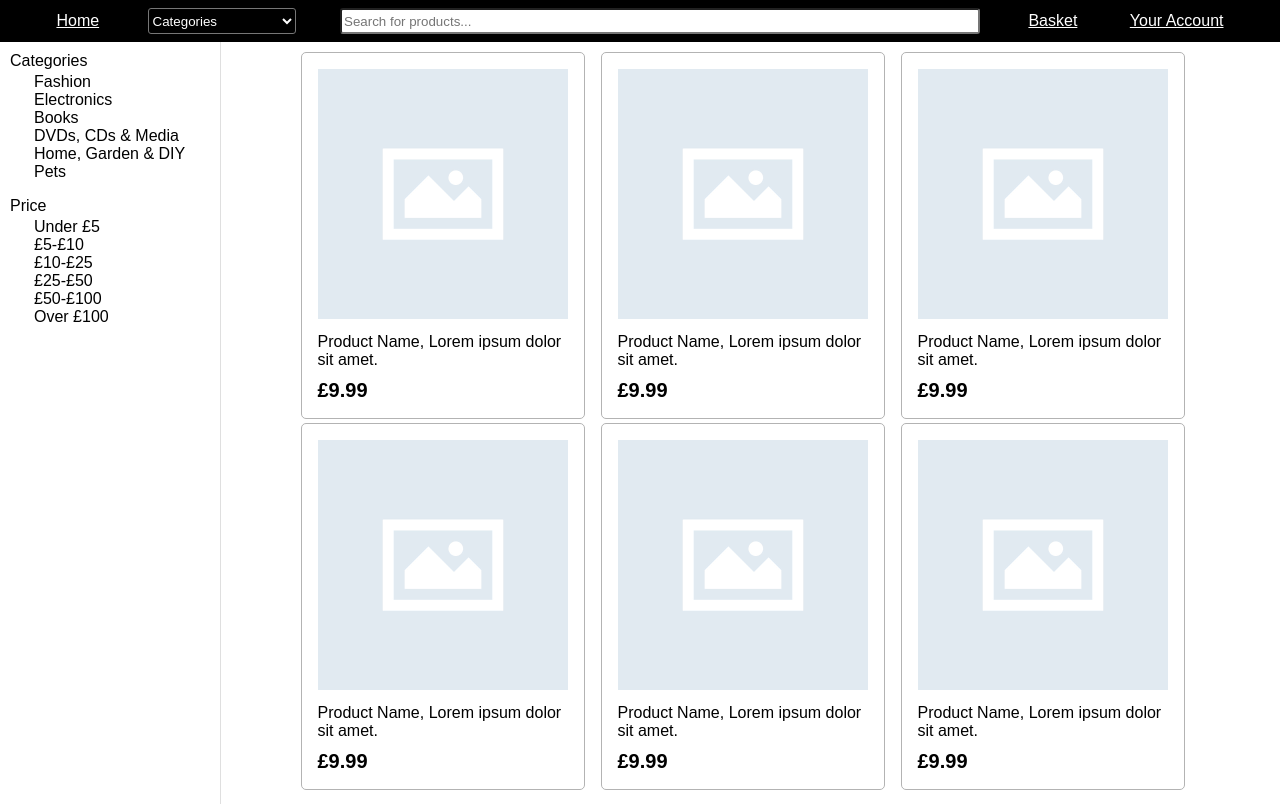
After one commit to davisaur/CI536-IntegratedGroup, a PHP site: page /search.html in a window 1280 px wide. The commit adds this page. Run offline with PHP 8.4, Linux system fonts and the light colour scheme.

Commit message:
Search Page Front-end complete

```diff
--- a/index.html
+++ b/index.html
@@ -3,8 +3,9 @@
 <head>
     <meta charset="UTF-8">
     <meta name="viewport" content="width=device-width, initial-scale=1.0">
-    <title>Marketplace - Homepage</title>
+    <link rel="stylesheet" href="stylesheets/navbar.css">
     <link rel="stylesheet" href="stylesheets/styles.css">
+    <title>Homepage - Marketplace</title>
 </head>
 <body>
     <div class="topnav">
--- a/register.html
+++ b/register.html
@@ -4,7 +4,7 @@
     <meta charset="UTF-8">
     <meta name="viewport" content="width=device-width, initial-scale=1.0">
     <link rel="stylesheet" href="stylesheets/register.css">
-    <title>Document</title>
+    <title>Register - Marketplace</title>
 </head>
 <body>
     <div class="register_wrapper">
--- /dev/null
+++ b/search.html
@@ -0,0 +1,81 @@
+<!DOCTYPE html>
+<html lang="en">
+<head>
+    <meta charset="UTF-8">
+    <meta name="viewport" content="width=device-width, initial-scale=1.0">
+    <title>Document</title>
+    <link rel="stylesheet" href="stylesheets/navbar.css">
+    <link rel="stylesheet" href="stylesheets/styles.css">
+</head>
+<body>
+    <div class="topnav">
+        <a href="/" id="home-button">Home</a>
+        <select name="categories" id="categories">
+            <option value="" disabled selected hidden>Categories</option>
+            <option value="0">Fashion</option>
+            <option value="1">Electronics</option>
+            <option value="2">Books</option>
+            <option value="3">DVDs, CDs &amp; Media</option>
+            <option value="4">Home, Garden &amp; DIY</option>
+            <option value="5">Pets</option>
+        </select>
+        <input type="text" placeholder="Search for products..." class="search-bar">
+        <a href="/basket" id="basket-button">Basket</a>
+        <a href="/account" id="account-button">Your Account</a>
+    </div>
+    <div class="search-flex">
+        <div class="filters-container">
+            <p>Categories</p>
+            <ul>
+                <li><a href="#">Fashion</a></li>
+                <li><a href="#">Electronics</a></li>
+                <li><a href="#">Books</a></li>
+                <li><a href="#">DVDs, CDs &amp; Media</a></li>
+                <li><a href="#">Home, Garden &amp; DIY</a></li>
+                <li><a href="#">Pets</a></li>
+            </ul>
+            <p>Price</p>
+            <ul>
+                <li><a href="#">Under £5</a></li>
+                <li><a href="#">£5-£10</a></li>
+                <li><a href="#">£10-£25</a></li>
+                <li><a href="#">£25-£50</a></li>
+                <li><a href="#">£50-£100</a></li>
+                <li><a href="#">Over £100</a></li>
+            </ul>
+        </div>
+        <div class="search-container">
+            <div class="item">
+                <img src="images/placeholder.jpeg" alt="" class="product-img">
+                <h4 class="product-name">Product Name, Lorem ipsum dolor sit amet.</h4>
+                <span role="text" class="product-price">£9.99</span>
+            </div>
+            <div class="item">
+                <img src="images/placeholder.jpeg" alt="" class="product-img">
+                <h4 class="product-name">Product Name, Lorem ipsum dolor sit amet.</h4>
+                <span role="text" class="product-price">£9.99</span>
+            </div>
+            <div class="item">
+                <img src="images/placeholder.jpeg" alt="" class="product-img">
+                <h4 class="product-name">Product Name, Lorem ipsum dolor sit amet.</h4>
+                <span role="text" class="product-price">£9.99</span>
+            </div>
+            <div class="item">
+                <img src="images/placeholder.jpeg" alt="" class="product-img">
+                <h4 class="product-name">Product Name, Lorem ipsum dolor sit amet.</h4>
+                <span role="text" class="product-price">£9.99</span>
+            </div>
+            <div class="item">
+                <img src="images/placeholder.jpeg" alt="" class="product-img">
+                <h4 class="product-name">Product Name, Lorem ipsum dolor sit amet.</h4>
+                <span role="text" class="product-price">£9.99</span>
+            </div>
+            <div class="item">
+                <img src="images/placeholder.jpeg" alt="" class="product-img">
+                <h4 class="product-name">Product Name, Lorem ipsum dolor sit amet.</h4>
+                <span role="text" class="product-price">£9.99</span>
+            </div>
+        </div>
+    </div>
+</body>
+</html>
--- /dev/null
+++ b/stylesheets/navbar.css
@@ -0,0 +1,30 @@
+.topnav {
+    display: flex;
+    background-color: black ;
+    color: white;
+    padding: 8px;
+    justify-content: space-evenly;
+}
+
+.topnav a {
+    display: block;
+    padding: 0.25em;
+    color: white;
+}
+
+.topnav select {
+    background-color: black;
+    color: white;
+    border-radius: 3px;
+}
+
+.topnav .search-bar {
+    width: 50%;
+    border-radius: 3px;
+    box-shadow: none;
+}
+
+
+.topnav a:hover {
+    background-color: darkgray;
+}
--- /dev/null
+++ b/stylesheets/results.css
@@ -0,0 +1 @@
+.register-
--- a/stylesheets/styles.css
+++ b/stylesheets/styles.css
@@ -3,36 +3,46 @@ body {
     margin: 0px;
 }
 
-/* ----- Navbar ----- */
-.topnav {
+/* ----- Search ----- */
+
+.search-flex {
     display: flex;
-    background-color: black ;
-    color: white;
-    padding: 8px;
-    justify-content: space-evenly;
 }
 
-.topnav a {
-    display: block;
-    padding: 0.25em;
-    color: white;
+.filters-container {
+    min-width: 200px;
+    padding: 10px;
+    border-right: 1px solid #dfdfdf;
 }
 
-.topnav select {
-    background-color: black;
-    color: white;
-    border-radius: 3px;
+.search-container {
+    display: flex;
+    flex-wrap: wrap;
+    align-content: space-around;
+    justify-content: center;
+    padding: 10px;
+
 }
 
-.topnav .search-bar {
-    width: 50%;
-    border-radius: 3px;
-    box-shadow: none;
+p {
+    padding: 0;
+    margin: 0;
 }
 
+ul {
+    list-style: none;
+    margin-top: 0.2em;
+    padding-left: 1.5em;
+}
 
-.topnav a:hover {
-    background-color: darkgray;
+li > a {
+    color:black;
+    text-decoration: none;
+}
+
+li > a:hover {
+    color:black;
+    text-decoration: underline;
 }
 
 /* ----- Item Scroll ----- */
```
Also changed, not shown: results.html (added, +57 -0 lines), images/products/1.jpg (added), images/products/2.jpg (added), images/products/3.jpg (added).
